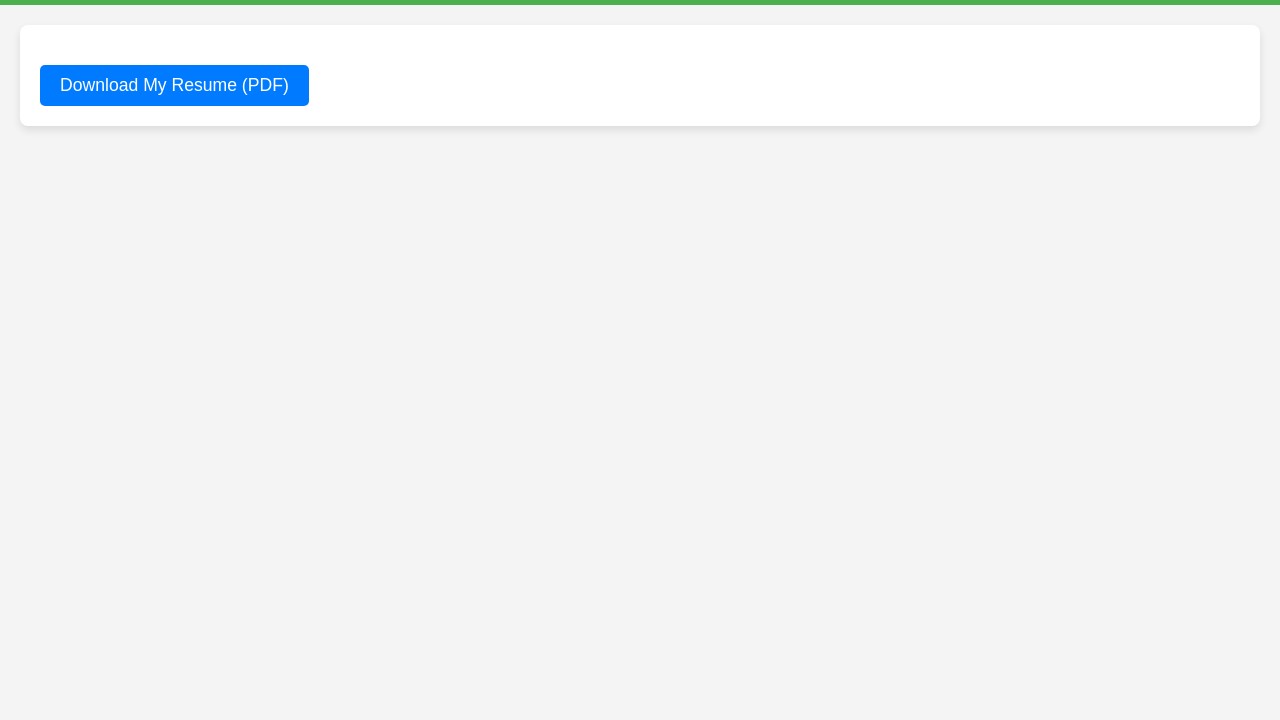
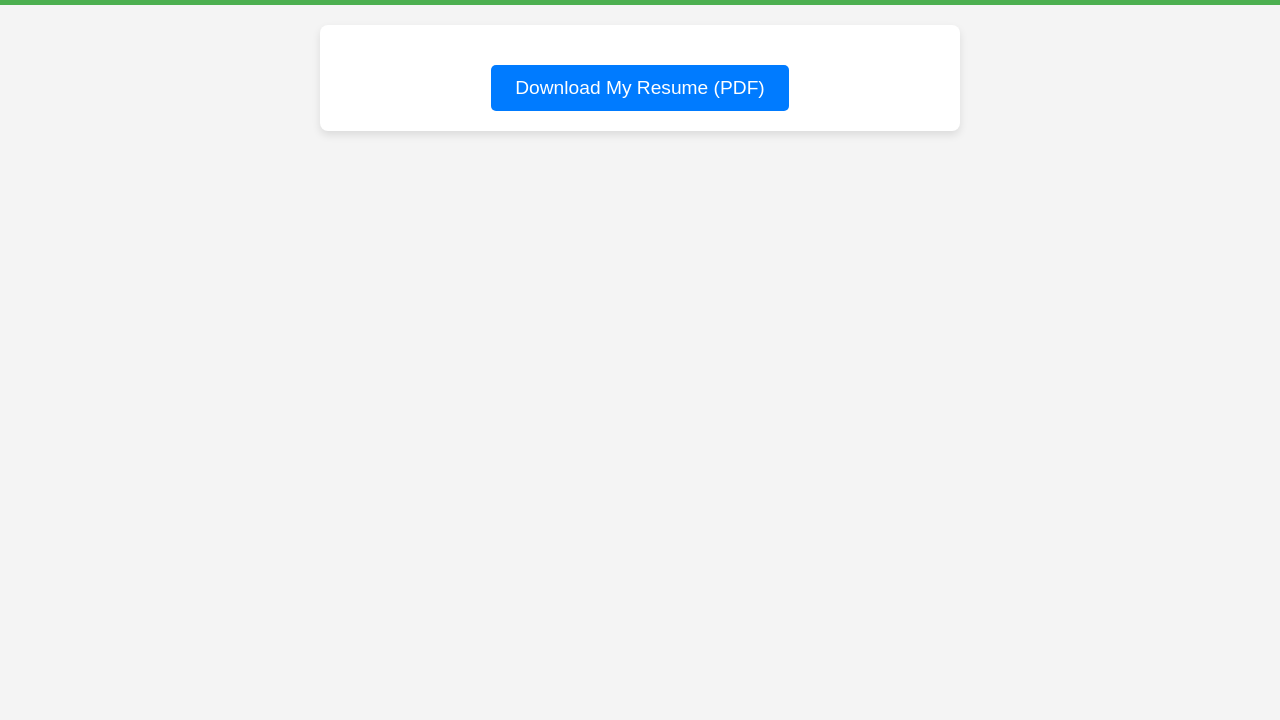
Before and after one commit to raghavyas19/my-resume, a plain HTML site: page index.html in a window 1280 px wide. Shown: the part 80-800 px from the top of the page. Drawn offline with Linux system fonts and the light colour scheme.

Commit message:
Update index.html

```diff
--- a/index.html
+++ b/index.html
@@ -11,6 +11,10 @@
       padding: 0;
       background-color: #f4f4f4;
       color: #333;
+      display: flex;
+      flex-direction: column;
+      align-items: center;
+      min-height: 100vh;
     }
 
     header {
@@ -18,6 +22,7 @@
       color: white;
       text-align: center;
       padding: 20px 0;
+      width: 100%;
     }
 
     header h1 {
@@ -31,23 +36,16 @@
       background-color: white;
       box-shadow: 0 4px 8px rgba(0, 0, 0, 0.1);
       border-radius: 8px;
-    }
-
-    section h2 {
-      font-size: 1.8em;
-      color: #333;
-    }
-
-    section p {
-      font-size: 1.1em;
-      line-height: 1.6;
+      width: 90%;
+      max-width: 600px;
+      text-align: center;
     }
 
     a {
       display: inline-block;
       margin-top: 20px;
-      padding: 10px 20px;
-      font-size: 1.1em;
+      padding: 12px 24px;
+      font-size: 1.2em;
       color: #fff;
       background-color: #007BFF;
       text-decoration: none;
```
